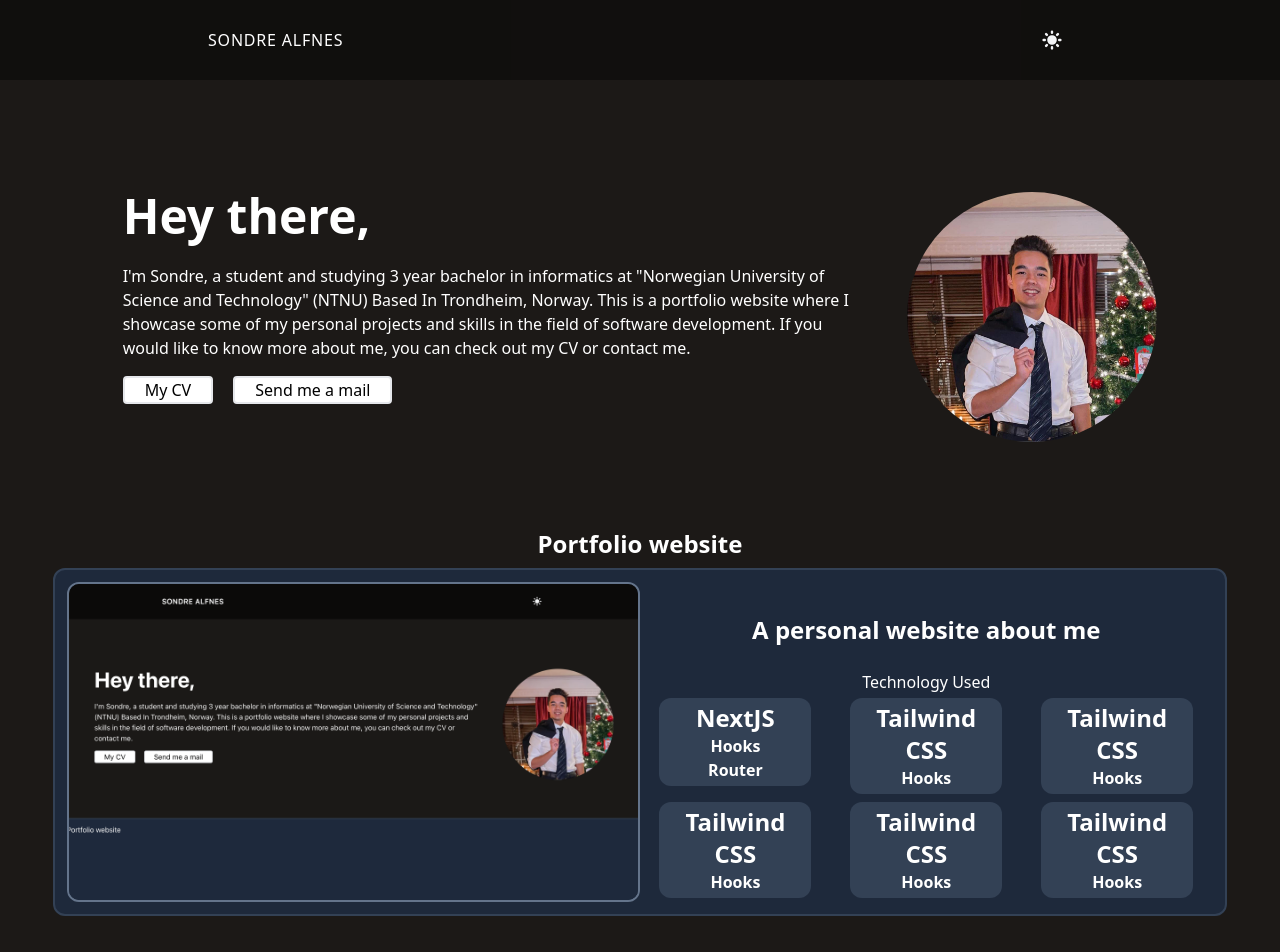
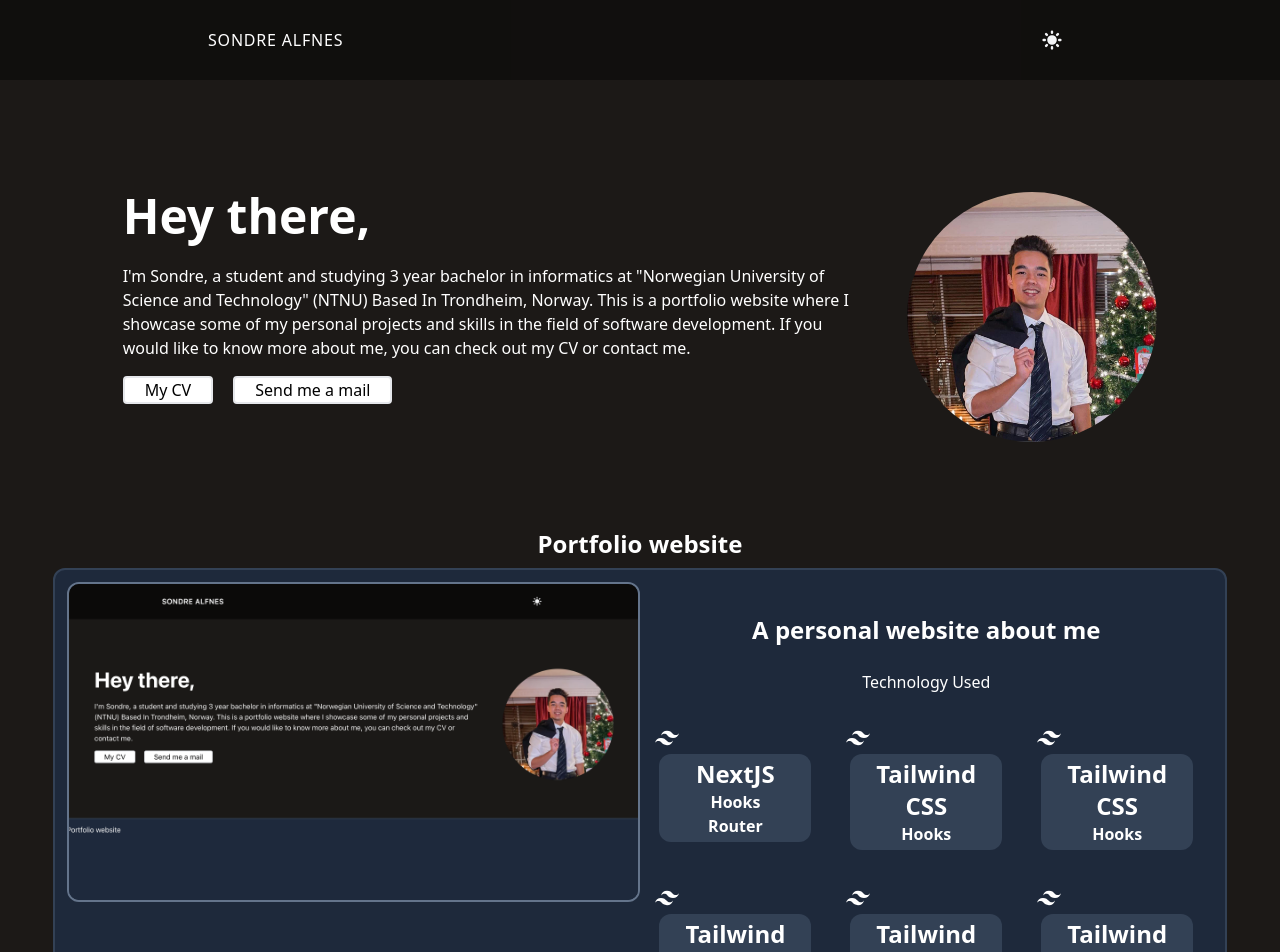
Before and after one commit to sondrealf/portfolio-side, a Next.js app: page / in a window 1280 px wide. Shown: the top 952 px of the page. Built offline with nearby package versions, Linux system fonts and the light colour scheme.

Commit message:
prettier

```diff
--- a/components/About.tsx
+++ b/components/About.tsx
@@ -1,26 +1,37 @@
-import React from "react"
-import Image from "next/image"
-import profile from "../public/profile.jpeg"
+import React from 'react'
+import Image from 'next/image'
+import profile from '../public/profile.jpeg'
 
 const About = () => {
   return (
-        <div className="container w-5/6 px-4 mx-auto">
-            <div className="lg:space-x-5 lg:flex lg:flex-row item-center lg:-mx-4 flex flex-col-reverse text-center lg:text-left">
-                <div className="lg:px-4 lg:mt-12 ">
-                    <h1 className="text-2xl font-bold text-white lg:text-5xl dark:text-gray-900">
+    <div className="container mx-auto w-5/6 px-4">
+      <div className="item-center flex flex-col-reverse text-center lg:-mx-4 lg:flex lg:flex-row lg:space-x-5 lg:text-left">
+        <div className="lg:mt-12 lg:px-4 ">
+          <h1 className="text-2xl font-bold text-white dark:text-gray-900 lg:text-5xl">
             Hey there,
           </h1>
           <div className="mt-6 text-white dark:text-gray-800">
             <p className="mb-4">
-                            I'm Sondre, a student and studying 3 year bachelor in informatics at "Norwegian University of Science and Technology" (NTNU) Based In Trondheim, Norway.
-                            This is a portfolio website where I showcase some of my personal projects and skills in the field of software development.
-                            If you would like to know more about me, you can check out my CV or contact me.
+              I'm Sondre, a student and studying 3 year bachelor in informatics
+              at "Norwegian University of Science and Technology" (NTNU) Based
+              In Trondheim, Norway. This is a portfolio website where I showcase
+              some of my personal projects and skills in the field of software
+              development. If you would like to know more about me, you can
+              check out my CV or contact me.
             </p>
           </div>
-                    <a href="https://cv.alfnes.dev/"><button className="bg-white px-5 border-2 rounded mr-5">My CV</button></a>
-                    <a href="mailto:sondre.alfnes@gmail.com"><button className="bg-white px-5 border-2 rounded">Send me a mail</button></a>
+          <a href="https://cv.alfnes.dev/">
+            <button className="mr-5 rounded border-2 bg-white px-5">
+              My CV
+            </button>
+          </a>
+          <a href="mailto:sondre.alfnes@gmail.com">
+            <button className="rounded border-2 bg-white px-5">
+              Send me a mail
+            </button>
+          </a>
         </div>
-                <div className="flex-shrink-0 lg:mt-12 lg:px-4 mb-10">
+        <div className="mb-10 flex-shrink-0 lg:mt-12 lg:px-4">
           <Image
             src={profile}
             alt="Profile"
@@ -32,10 +43,8 @@ const About = () => {
           />
         </div>
       </div>
-
-
     </div>
   )
 }
 
-export default About;
+export default About
--- a/components/Footer.tsx
+++ b/components/Footer.tsx
@@ -1,16 +1,16 @@
-import React from "react";
+import React from 'react'
 
 const Footer = () => {
   return (
     <div className="py-6">
-            <div className="w-11/12 mx-auto text-white dark:text-gray-800">
-                <div className="pb-8 mb-2 border-t-2 border-gray-300 dark:border-white-300"></div>
-                <div className="flex flex-col justify-between lg:flex-row items-center">
+      <div className="mx-auto w-11/12 text-white dark:text-gray-800">
+        <div className="dark:border-white-300 mb-2 border-t-2 border-gray-300 pb-8"></div>
+        <div className="flex flex-col items-center justify-between lg:flex-row">
           <p>Built with Next.js, Tailwind and Vercel</p>
-                    <div className="flex flex-wrap pt-2 sm:space-x-4 space-x-2 font-medium lg:pt-0">
+          <div className="flex flex-wrap space-x-2 pt-2 font-medium sm:space-x-4 lg:pt-0">
             <a
               href="https://www.linkedin.com/in/sondre-alfnes-2243331b3/"
-                            className={"transition-colors hover:text-yellow-500"}
+              className={'transition-colors hover:text-yellow-500'}
               target="_blank"
               rel="noreferrer"
             >
@@ -18,7 +18,7 @@ const Footer = () => {
             </a>
             <a
               href="https://github.com/sondrealf"
-                            className={"transition-colors hover:text-yellow-500"}
+              className={'transition-colors hover:text-yellow-500'}
               target="_blank"
               rel="noreferrer"
             >
@@ -27,7 +27,7 @@ const Footer = () => {
 
             <a
               href="https://cv.alfnes.dev/"
-                            className={"transition-colors hover:text-yellow-500"}
+              className={'transition-colors hover:text-yellow-500'}
               target="_blank"
               rel="noreferrer"
             >
@@ -40,4 +40,4 @@ const Footer = () => {
   )
 }
 
-export default Footer;
+export default Footer
--- /dev/null
+++ b/components/Icon.tsx
@@ -0,0 +1,13 @@
+import React from 'react'
+import { SiTailwindcss } from 'react-icons/si'
+import { IconType } from 'react-icons/lib'
+
+const Icon = ({ Ikoner }: { Ikoner: any }) => {
+  return (
+    <>
+      <Ikoner className="mt-8 text-center text-2xl font-bold text-white" />
+    </>
+  )
+}
+
+export default Icon
--- a/components/Project.tsx
+++ b/components/Project.tsx
@@ -1,47 +1,54 @@
-import React from "react"
-import Image from "next/image"
+import React from 'react'
+import Image from 'next/image'
+import Icon from './Icon'
+import { SiTailwindcss } from 'react-icons/si'
 
 const Project = (obj: any) => {
-    let hei = "front1.jpeg"
-    let front = require("../data/images/" + obj.frontImage);
+  let hei = 'front1.jpeg'
+  let front = require('../data/images/' + obj.frontImage)
 
   return (
     <div>
-            <h1 className="text-white mt-10 text-center text-2xl font-bold">{obj.header}</h1>
-            <div className="flex flex-col md:flex-row bg-slate-800 w-11/12 mt-2 mx-auto h-104 rounded-xl border-2 border-slate-700 p-3">
-                <div className="border-slate-500 border-2 rounded-xl md:w-3/6 max-w-[40rem] h-80 overflow-hidden">
-                    <div className="relative w-0 mx-auto">
-                        <div className="absolute left-[-20rem] w-[40rem] mx-auto">
-                            <Image
-                                src={front}
-                                alt="frontimage"
-                            />
+      <h1 className="mt-10 text-center text-2xl font-bold text-white">
+        {obj.header}
+      </h1>
+      <div className="h-104 mx-auto mt-2 flex w-11/12 flex-col rounded-xl border-2 border-slate-700 bg-slate-800 p-3 md:flex-row">
+        <div className="h-80 max-w-[40rem] overflow-hidden rounded-xl border-2 border-slate-500 md:w-3/6">
+          <div className="relative mx-auto w-0">
+            <div className="absolute left-[-20rem] mx-auto w-[40rem]">
+              <Image src={front} alt="frontimage" />
             </div>
           </div>
         </div>
 
         <div className="w-full md:w-1/2">
-                    <h1 className="text-white text-center text-2xl font-bold mt-8">{obj.subheader}</h1>
-                    <h2 className="text-white text-center mt-6"> Technology Used</h2>
+          <h1 className="mt-8 text-center text-2xl font-bold text-white">
+            {obj.subheader}
+          </h1>
+          <h2 className="mt-6 text-center text-white"> Technology Used</h2>
 
-
-                    <div className="flex justify-around flex-wrap">
+          <div className="flex flex-wrap justify-around">
             {obj.technology.map((tech: any) => (
               <div className="w-40">
-                                <div className="bg-slate-700 border-1 border-slate-700 rounded-xl p-1 m-1">
-                                    <h1 className="text-white text-center text-2xl font-bold">{tech.name}</h1>
+                <Icon Ikoner={SiTailwindcss} />
+
+                <div className="border-1 m-1 rounded-xl border-slate-700 bg-slate-700 p-1">
+                  <h1 className="text-center text-2xl font-bold text-white">
+                    {tech.name}
+                  </h1>
                   {tech.features.map((feature: any) => (
-                                        <div className="text-white text-center  font-bold">{feature}</div>
+                    <div className="text-center font-bold text-white">
+                      {feature}
+                    </div>
                   ))}
                 </div>
               </div>
             ))}
           </div>
         </div>
-
       </div>
     </div>
   )
 }
 
-export default Project;
+export default Project
--- a/data/listprojects.ts
+++ b/data/listprojects.ts
@@ -1,81 +1,66 @@
+import { SiTailwindcss } from 'react-icons/si'
+import { SiNextdotjs } from 'react-icons/si'
 
 const data: any[] = [
   {
-        header: "Portfolio website",
-        subheader: "A personal website about me",
+    header: 'Portfolio website',
+    subheader: 'A personal website about me',
     technology: [
       {
-                name: "NextJS",
-                image: "#",
-                features: [
-                    "Hooks",
-                    "Router",
-                ]
+        name: 'NextJS',
+        Icon: SiNextdotjs,
+        features: ['Hooks', 'Router'],
       },
       {
-                name: "Tailwind CSS",
-                image: "#",
-                features: [
-                    "Hooks"
-                ]
+        name: 'Tailwind CSS',
+        Icon: SiTailwindcss,
+        features: ['Hooks'],
       },
       {
-                name: "Tailwind CSS",
-                image: "#",
-                features: [
-                    "Hooks"
-                ]
+        name: 'Tailwind CSS',
+        Icon: SiNextdotjs,
+        features: ['Hooks'],
       },
       {
-                name: "Tailwind CSS",
-                image: "#",
-                features: [
-                    "Hooks"
-                ]
+        name: 'Tailwind CSS',
+        Icon: SiNextdotjs,
+        features: ['Hooks'],
       },
       {
-                name: "Tailwind CSS",
-                image: "#",
-                features: [
-                    "Hooks"
-                ]
+        name: 'Tailwind CSS',
+        Icon: SiNextdotjs,
+        features: ['Hooks'],
       },
       {
-                name: "Tailwind CSS",
-                image: "#",
-                features: [
-                    "Hooks"
-                ]
-            }
+        name: 'Tailwind CSS',
+        Icon: SiNextdotjs,
+        features: ['Hooks'],
+      },
     ],
-        frontImage: "front1.jpeg",
-        backImage: "back1.jpeg",
-        source: "#",
-        live: "#"
+    frontImage: 'front1.jpeg',
+    backImage: 'back1.jpeg',
+    source: '#',
+    live: '#',
   },
   {
-        header: "CV",
-        subheader: "A CV page about me",
+    header: 'CV',
+    subheader: 'A CV page about me',
     technology: [
       {
-                name: "Gatsby",
-                image: "#",
-                features: [
-                    "Hooks",
-                ]
+        name: 'Gatsby',
+        image: '#',
+        features: ['Hooks'],
       },
       {
-                name: "Tailwind CSS",
-                image: "#",
-                features: [
-                    "Hooks"
+        name: 'Tailwind CSS',
+        image: '#',
+        features: ['Hooks'],
+      },
+    ],
+    frontImage: 'front1.jpeg',
+    backImage: 'back1.jpeg',
+    source: '#',
+    live: '#',
+  },
 ]
-            }
-        ],
-        frontImage: "front1.jpeg",
-        backImage: "back1.jpeg",
-        source: "#",
-        live: "#"
-    }
-];
 export default data
--- a/package.json
+++ b/package.json
@@ -9,7 +9,8 @@
     "next": "latest",
     "next-themes": "^0.2.0",
     "react": "^17.0.2",
-    "react-dom": "^17.0.2"
+    "react-dom": "^17.0.2",
+    "react-icons": "^4.4.0"
   },
   "devDependencies": {
     "@types/node": "17.0.4",
```
Also changed, not shown: components/Projects.tsx (+11 -10 lines), pages/index.tsx (+4 -4 lines), 1 other file (tests, documents, lock files or other folders). Lines whose indentation alone changed are shown as unchanged.
